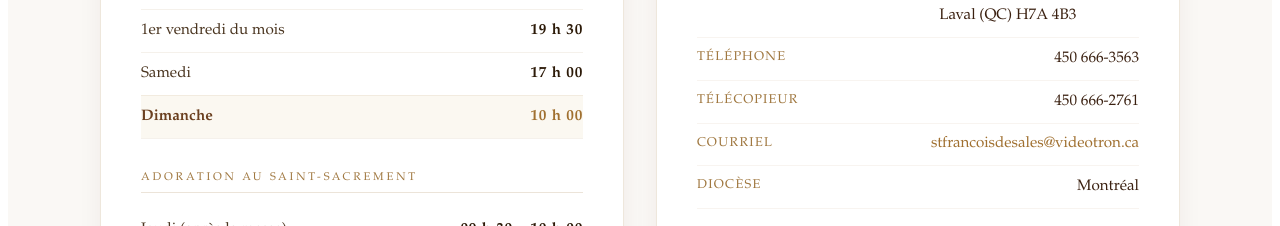
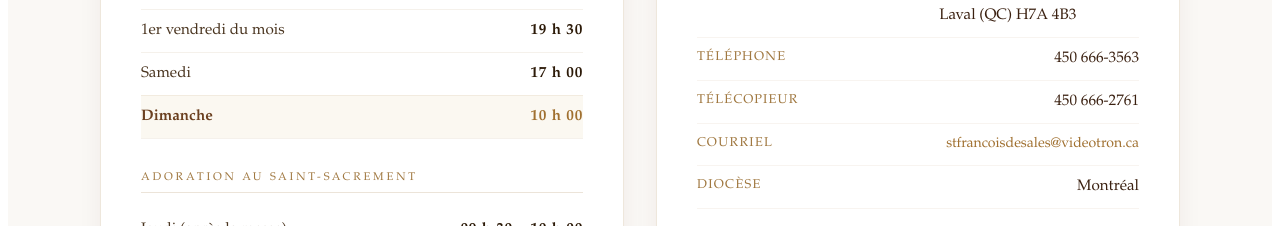
Before and after one commit to stfrancoisdesales/stfrancoisdesales-web, a React (Vite) app in the folder client/: page / in a window 1280 px wide. Shown: the part 2120-2346 px from the top of the page. Built offline with nearby package versions, Linux system fonts and the light colour scheme.

Commit message:
semainier link - fix email address size problem

```diff
--- a/client/src/components/ChurchHomePage.jsx
+++ b/client/src/components/ChurchHomePage.jsx
@@ -274,7 +274,7 @@ const ChurchHomePage = ({ navLinks }) => {
               <ContactRow label="Téléphone">450 666-3563</ContactRow>
               <ContactRow label="Télécopieur">450 666-2761</ContactRow>
               <ContactRow label="Courriel">
-                <a href="mailto:stfrancoisdesales@videotron.ca" style={{ color: '#a07030', textDecoration: 'none' }}>
+                <a href="mailto:stfrancoisdesales@videotron.ca" style={{ color: '#a07030', textDecoration: 'none', fontSize: '0.88rem' }}>
                   stfrancoisdesales@videotron.ca
                 </a>
               </ContactRow>
@@ -326,6 +326,7 @@ const ChurchHomePage = ({ navLinks }) => {
             position: 'absolute', inset: 0, opacity: 0.06,
             backgroundImage: 'repeating-linear-gradient(45deg, #fff 0, #fff 1px, transparent 0, transparent 50%)',
             backgroundSize: '12px 12px',
+            pointerEvents: 'none',
           }} />
           <p style={{ color: '#c8a04a', fontSize: '0.75rem', letterSpacing: '0.3em', textTransform: 'uppercase', marginBottom: '1.2rem' }}>
             À consulter chaque semaine
@@ -336,7 +337,10 @@ const ChurchHomePage = ({ navLinks }) => {
           <p style={{ color: 'rgba(212,168,80,0.75)', fontSize: '1rem', marginBottom: '2.5rem', lineHeight: 1.8 }}>
             Restez informés de la vie de notre église<br />et consultez les dernières annonces.
           </p>
-          <a href="#" style={{
+          <a href="https://semainierparoissial.com/semainiers/193.pdf"
+            target='_blank'
+            rel='noopener noreferrer'
+            style={{
             display: 'inline-block',
             padding: '0.85rem 2.5rem',
             background: 'transparent',
```
